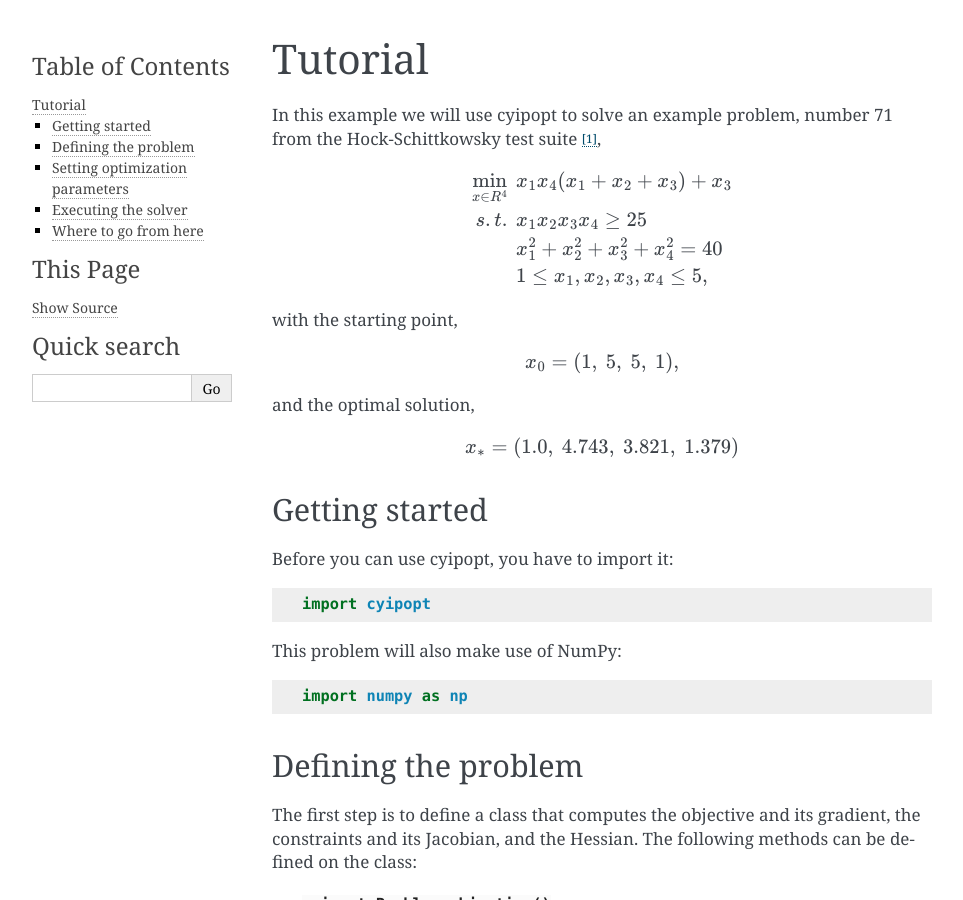
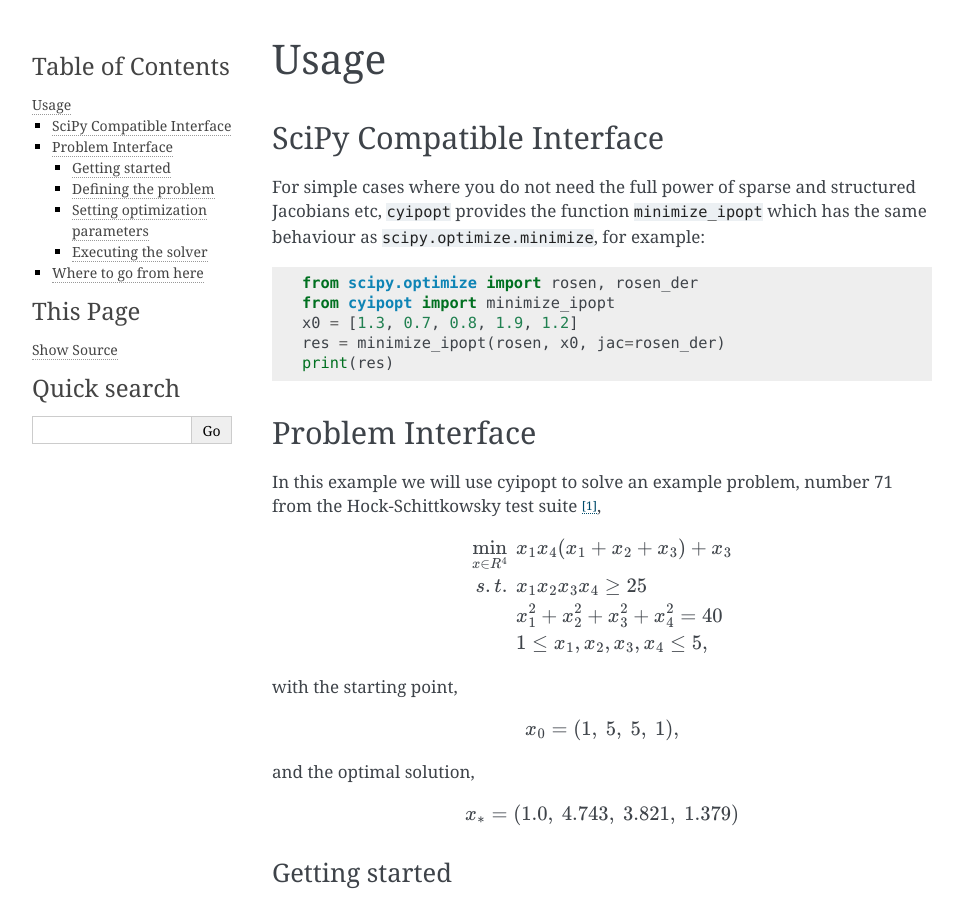
Before and after one commit to mechmotum/cyipopt, a Sphinx documentation site: the page built from docs/source/tutorial.rst, in a window 1280 px wide and 900 px high. Shown: the whole window, without its empty margins (148-1111 px from the left). Built offline with Sphinx 7.4.7, drawn with Linux system fonts in a browser that asks for light colours.

Commit message:
Moved the scipy usage from the README to the docs.

```diff
--- a/docs/source/development.rst
+++ b/docs/source/development.rst
@@ -1,3 +1,7 @@
+===========
+Development
+===========
+
 Building the Documentation
 ==========================
 
--- a/docs/source/index.rst
+++ b/docs/source/index.rst
@@ -39,6 +39,7 @@ Contents:
    install
    tutorial
    reference
+   development
 
 Indices and tables
 ==================
--- a/docs/source/tutorial.rst
+++ b/docs/source/tutorial.rst
@@ -1,7 +1,24 @@
 .. _tutorial:
 
-Tutorial
-========
+=====
+Usage
+=====
+
+SciPy Compatible Interface
+==========================
+
+For simple cases where you do not need the full power of sparse and structured
+Jacobians etc, ``cyipopt`` provides the function ``minimize_ipopt`` which has
+the same behaviour as ``scipy.optimize.minimize``, for example::
+
+   from scipy.optimize import rosen, rosen_der
+   from cyipopt import minimize_ipopt
+   x0 = [1.3, 0.7, 0.8, 1.9, 1.2]
+   res = minimize_ipopt(rosen, x0, jac=rosen_der)
+   print(res)
+
+Problem Interface
+=================
 
 In this example we will use cyipopt to solve an example problem, number 71 from
 the Hock-Schittkowsky test suite [1]_,
@@ -193,7 +210,7 @@ the status of the algorithm, the value of the constraints multipliers at the
 solution, and more.
 
 Where to go from here
----------------------
+=====================
 
 Once you feel sufficiently familiar with the basics, feel free to dig into the
 :ref:`reference <reference>`. For more examples, check the :file:`examples/`
```
